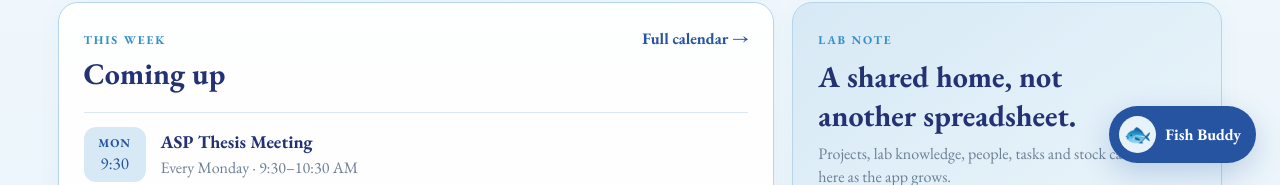
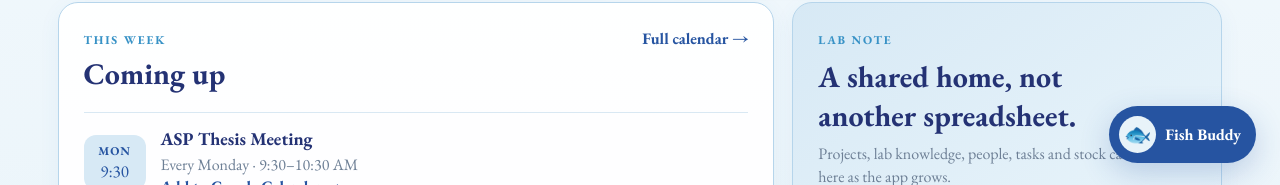
Before and after one commit to asmiaggarwalug2023-alt/neuroethology-lab, a Next.js app: page / in a window 1280 px wide. Shown: the part 615-800 px from the top of the page. Built offline with nearby package versions, Linux system fonts and the light colour scheme.

Commit message:
Center UI and add calendar/reminder features

```diff
--- a/app/page.tsx
+++ b/app/page.tsx
@@ -5,6 +5,11 @@ const quick = [
   {title:"Protocols", text:"Find established procedures and approved experimental protocols.", href:"/handbook", action:"Find a protocol", icon:"⌁"},
   {title:"Lab setups", text:"Find how a setup works, where it lives, and what goes with it.", href:"/setups", action:"Find a setup", icon:"◇"},
   {title:"People", text:"Find current lab members, collaborators and alumni.", href:"/people", action:"Find someone", icon:"◎"}
+];
+
+const meetings=[
+  {day:"MON",time:"9:30",title:"ASP Thesis Meeting",when:"Every Monday · 9:30–10:30 AM",url:"https://calendar.google.com/calendar/render?action=TEMPLATE&text=ASP%20Thesis%20Meeting&dates=20261005T093000/20261005T103000&ctz=Asia%2FKolkata&details=Weekly%20ASP%20thesis%20meeting%20for%20the%20Neuroethology%20Lab.&recur=RRULE%3AFREQ%3DWEEKLY%3BBYDAY%3DMO"},
+  {day:"WED",time:"1:30",title:"Lab Meeting",when:"Every Wednesday · 1:30–2:30 PM",url:"https://calendar.google.com/calendar/render?action=TEMPLATE&text=Lab%20Meeting&dates=20261007T133000/20261007T143000&ctz=Asia%2FKolkata&details=Weekly%20Neuroethology%20Lab%20meeting.&recur=RRULE%3AFREQ%3DWEEKLY%3BBYDAY%3DWE"}
 ];
 
 export default function Home(){
@@ -18,7 +23,6 @@ export default function Home(){
         </div>
         <div className="hero-wave" aria-hidden="true">≈ ≈ ≈</div>
       </section>
-
       <section className="quick-grid">
         {quick.map(q => (
           <Link href={q.href} className="quick-card" key={q.title}>
@@ -27,14 +31,14 @@ export default function Home(){
           </Link>
         ))}
       </section>
-
       <section className="dashboard-grid">
         <div className="card roomy">
           <div className="section-heading"><div><span className="eyebrow">THIS WEEK</span><h2>Coming up</h2></div><Link href="/calendar" className="text-link">Full calendar →</Link></div>
-          <div className="event-row"><div className="date-chip"><b>MON</b><span>9:30</span></div><div><strong>ASP Thesis Meeting</strong><p>Every Monday · 9:30–10:30 AM</p></div></div>
-          <div className="event-row"><div className="date-chip"><b>WED</b><span>1:30</span></div><div><strong>Lab Meeting</strong><p>Every Wednesday · 1:30–2:30 PM</p></div></div>
+          {meetings.map(m=><div className="event-row" key={m.title}>
+            <div className="date-chip"><b>{m.day}</b><span>{m.time}</span></div>
+            <div className="event-copy"><strong>{m.title}</strong><p>{m.when}</p><a className="text-link" href={m.url} target="_blank" rel="noreferrer">Add to Google Calendar →</a></div>
+          </div>)}
         </div>
-
         <div className="card roomy sea-card">
           <span className="eyebrow">LAB NOTE</span>
           <h2>A shared home, not another spreadsheet.</h2>
```
